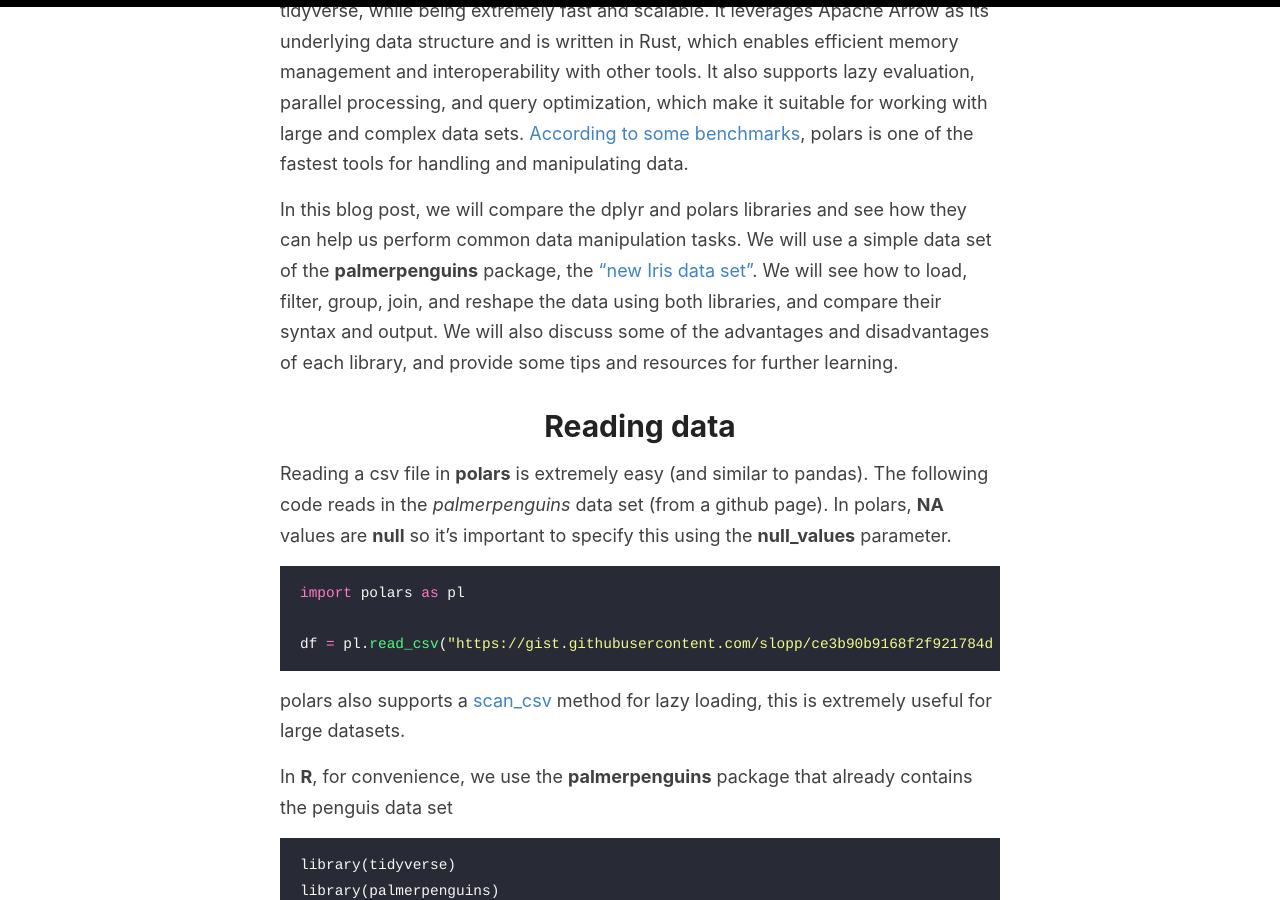
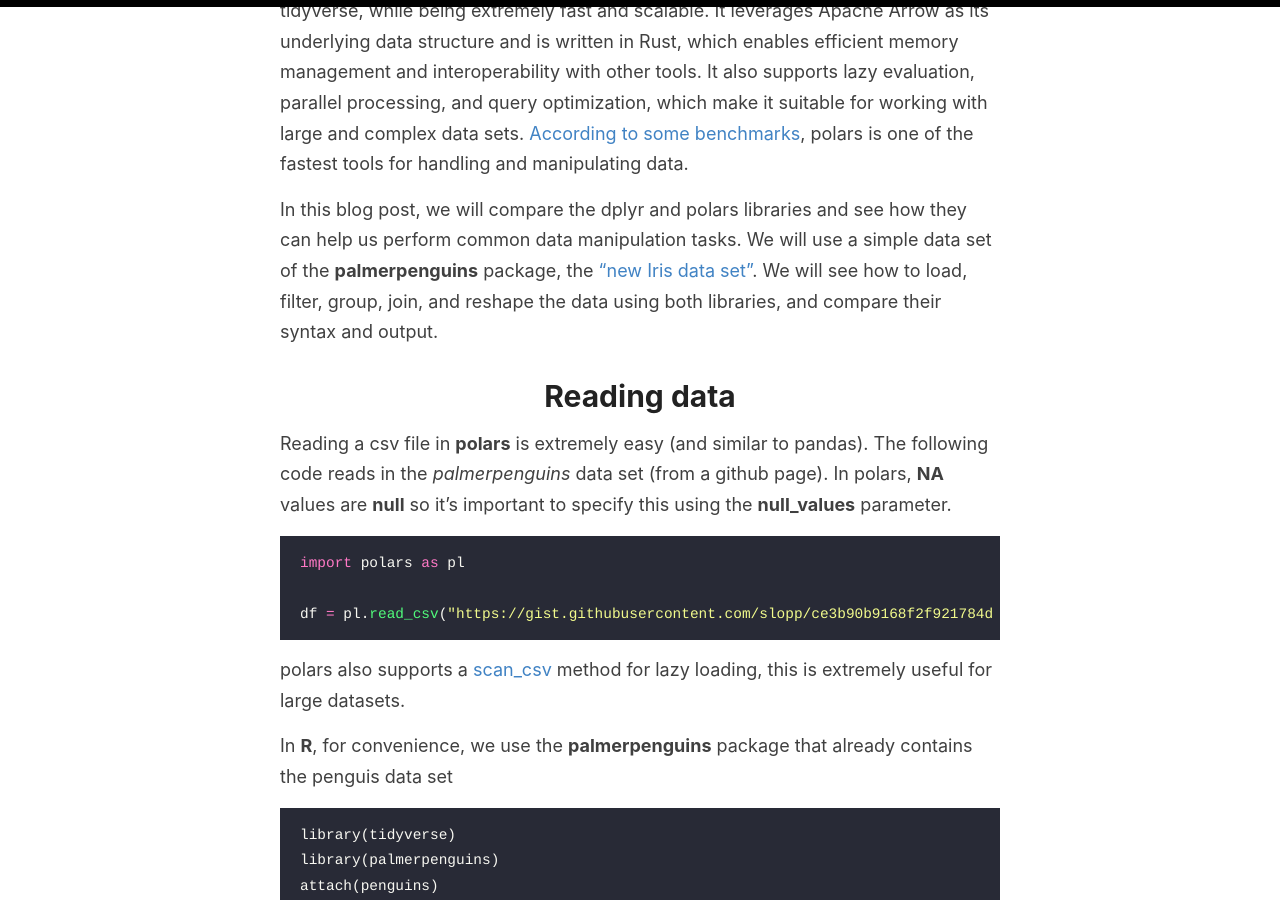
Before and after one commit to krz/krz.github.io, a Jekyll site: the page built from _posts/2024-01-08-Comparing-dplyr-with-polars.md, in a window 1280 px wide and 900 px high, scrolled down 804 px. Built offline with Jekyll 4.4.1, drawn with Linux system fonts in a browser that asks for light colours.

Commit message:
finalize

```diff
--- a/_posts/2024-01-08-Comparing-dplyr-with-polars.md
+++ b/_posts/2024-01-08-Comparing-dplyr-with-polars.md
@@ -20,7 +20,6 @@
 
 In this blog post, we will compare the dplyr and polars libraries and see how they can help us perform common data manipulation tasks.
 We will use a simple data set of the **palmerpenguins** package, the ["new Iris data set"](https://allisonhorst.github.io/palmerpenguins/articles/intro.html). We will see how to load, filter, group, join, and reshape the data using both libraries, and compare their syntax and output.
-We will also discuss some of the advantages and disadvantages of each library, and provide some tips and resources for further learning.
 
 # Reading data
 Reading a csv file in **polars** is extremely easy (and similar to pandas).
```
